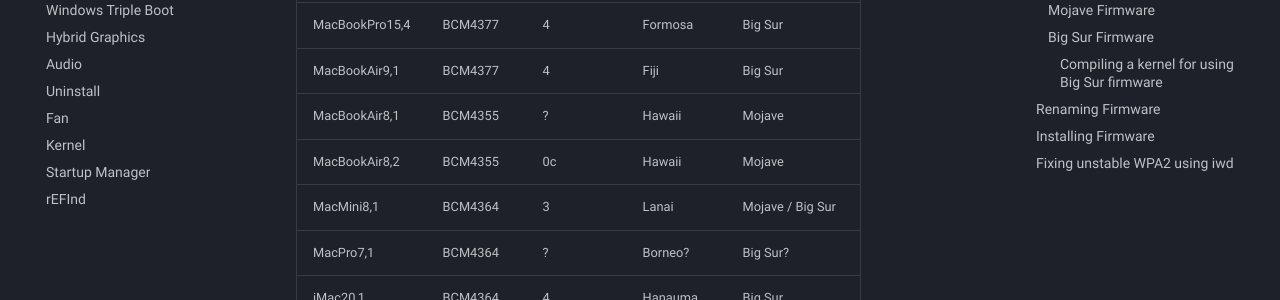
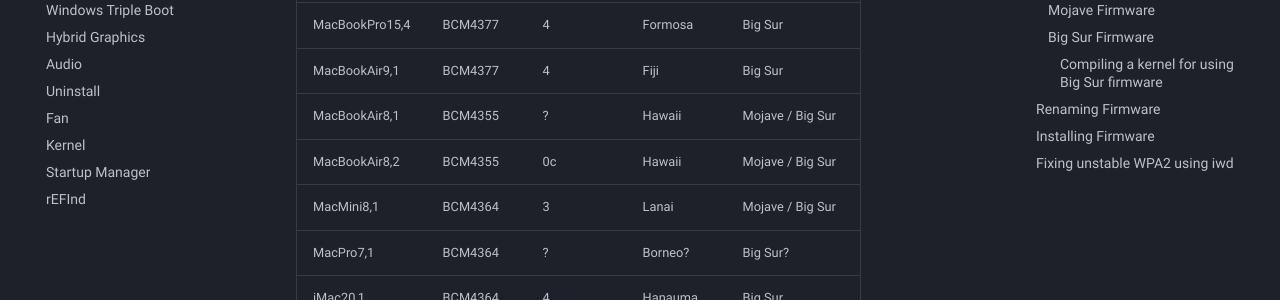
Before and after one commit to t2linux/wiki, an MkDocs documentation site: the page built from docs/guides/wifi.md, in a window 1280 px wide and 900 px high, scrolled down 968 px. Shown: the part 152-452 px from the top of the window. Built offline with MkDocs 1.6.1 and Material for MkDocs 9.7.7, drawn with Linux system fonts in a browser that asks for light colours; comment, search, counter and statistics services are not loaded.

Commit message:
BCM4355 supports Big Sur too now.

```diff
--- a/docs/guides/wifi.md
+++ b/docs/guides/wifi.md
@@ -31,8 +31,8 @@ Please use the table below to check which patchsets will work for your model.
 | MacBookPro15,3   | BCM4364 | 3        | Kauai    | Mojave / Big Sur     |
 | MacBookPro15,4   | BCM4377 | 4        | Formosa  | Big Sur              |
 | MacBookAir9,1    | BCM4377 | 4        | Fiji     | Big Sur              |
-| MacBookAir8,1    | BCM4355 | ?        | Hawaii   | Mojave               |
-| MacBookAir8,2    | BCM4355 | 0c       | Hawaii   | Mojave               |
+| MacBookAir8,1    | BCM4355 | ?        | Hawaii   | Mojave / Big Sur     |
+| MacBookAir8,2    | BCM4355 | 0c       | Hawaii   | Mojave / Big Sur     |
 | MacMini8,1       | BCM4364 | 3        | Lanai    | Mojave / Big Sur     |
 | MacPro7,1        | BCM4364 | ?        | Borneo?  | Big Sur?             |
 | iMac20,1         | BCM4364 | 4        | Hanauma  | Big Sur              |
```
